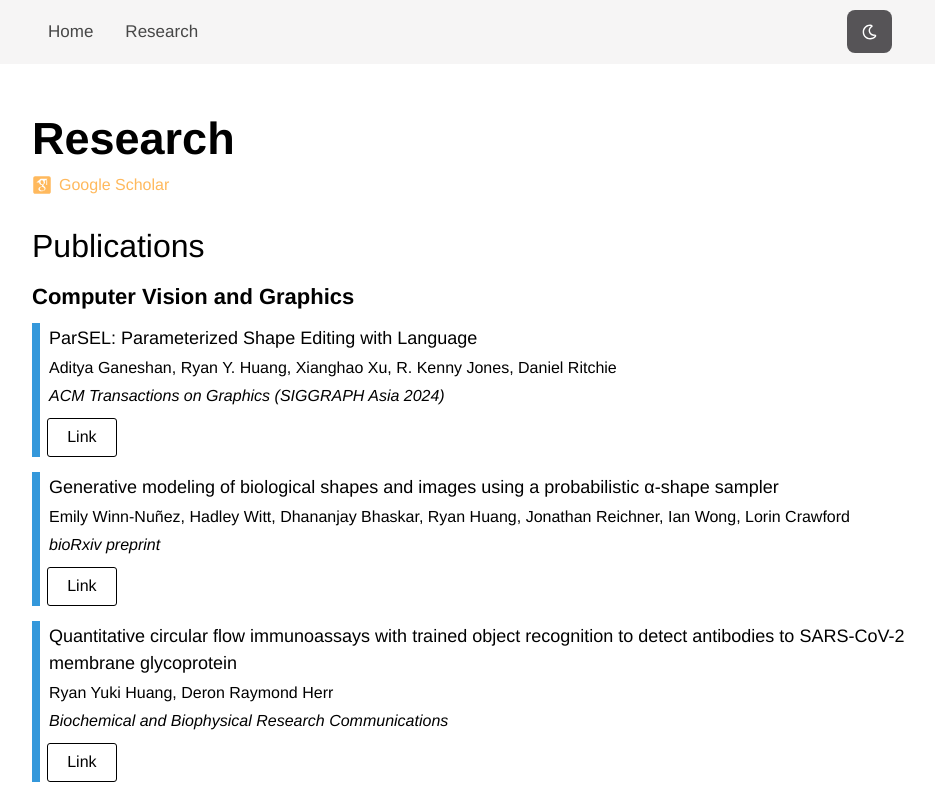
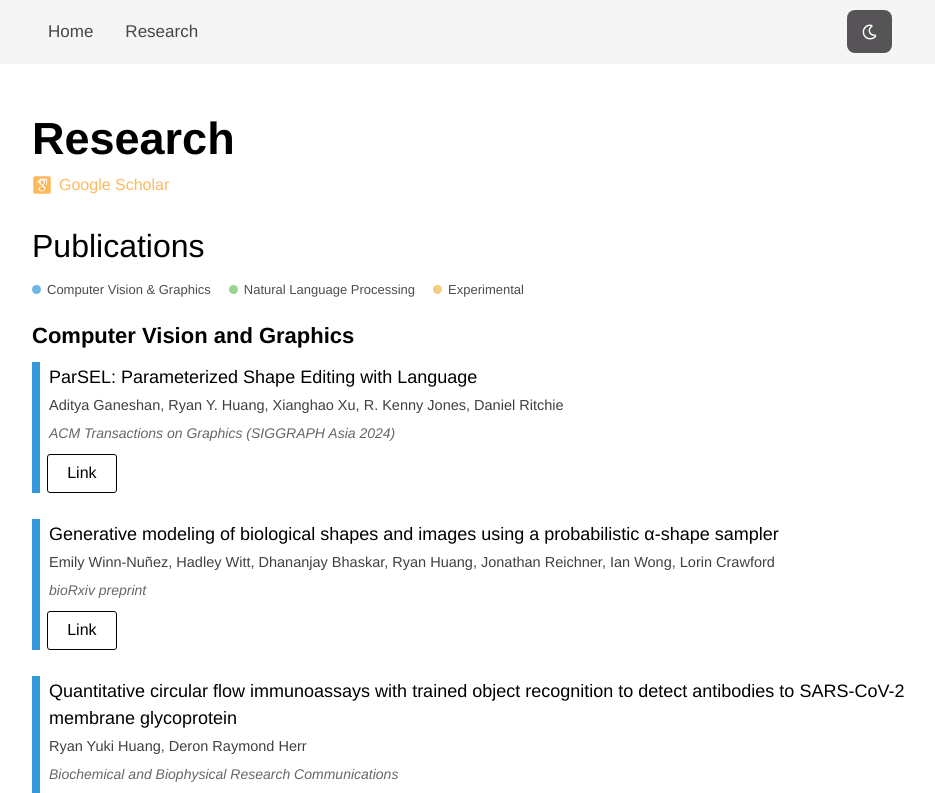
Before and after one commit to ryanhuang8/ryanhuang.dev, a React (Vite) app: page /research in a window 1280 px wide. Shown: the top 793 px of the page, without its empty margins (178-1113 px from the left). Built offline with nearby package versions, Linux system fonts and the light colour scheme; a web font is replaced by a local one.

Commit message:
feat: theme changes and research page fixes

```diff
--- a/src/components/ThemeContext.tsx
+++ b/src/components/ThemeContext.tsx
@@ -1,4 +1,4 @@
-import { createContext, useContext, useState, useEffect, ReactNode } from 'react';
+import { createContext, useContext, useState, ReactNode } from 'react';
 
 interface ThemeContextProps {
   theme: string;
@@ -11,21 +11,22 @@ interface ThemeProviderProps {
   children: ReactNode;
 }
 
+const getInitialTheme = (): string => {
+  const savedTheme = localStorage.getItem('theme');
+  if (savedTheme) {
+    return savedTheme;
+  }
+  return window.matchMedia('(prefers-color-scheme: dark)').matches ? 'dark' : 'light';
+};
+
 export const ThemeProvider: React.FC<ThemeProviderProps> = ({ children }) => {
-  const [theme, setTheme] = useState<string>('light');
+  const [theme, setTheme] = useState<string>(getInitialTheme);
 
   const toggleTheme = () => {
     const newTheme = theme === 'light' ? 'dark' : 'light';
     setTheme(newTheme);
     localStorage.setItem('theme', newTheme);
   };
-
-  useEffect(() => {
-    const savedTheme = localStorage.getItem('theme');
-    if (savedTheme) {
-      setTheme(savedTheme);
-    }
-  }, []);
 
   return (
     <ThemeContext.Provider value={{ theme, toggleTheme }}>
--- a/src/pages/Research.tsx
+++ b/src/pages/Research.tsx
@@ -19,6 +19,20 @@ function Research() {
       <div className="column">
         <ResearchIntro />
         <div className="research-subtitle">Publications</div>
+        <div className="research-legend">
+          <div className="research-legend-item">
+            <span className="research-legend-dot" style={{ backgroundColor: "#3498db" }}></span>
+            Computer Vision &amp; Graphics
+          </div>
+          <div className="research-legend-item">
+            <span className="research-legend-dot" style={{ backgroundColor: "#72bf6a" }}></span>
+            Natural Language Processing
+          </div>
+          <div className="research-legend-item">
+            <span className="research-legend-dot" style={{ backgroundColor: "#e8bb4c" }}></span>
+            Experimental
+          </div>
+        </div>
         <div className="research-subtitle2">Computer Vision and Graphics</div>
         <ResearchBox
           title="ParSEL: Parameterized Shape Editing with Language"
--- a/src/styles/research.css
+++ b/src/styles/research.css
@@ -36,12 +36,34 @@
   margin-bottom: 10px;
 }
 
+.research-legend {
+  display: flex;
+  flex-wrap: wrap;
+  gap: 18px;
+  margin-bottom: 20px;
+  font-size: 13px;
+  opacity: 0.7;
+}
+
+.research-legend-item {
+  display: flex;
+  align-items: center;
+  gap: 6px;
+}
+
+.research-legend-dot {
+  width: 9px;
+  height: 9px;
+  border-radius: 50%;
+  flex-shrink: 0;
+}
+
 .research-box {
   width: 100%; /* Set your desired width */
   position: relative;
   display: flex;
   flex-direction: column;
-  margin-bottom: 15px;
+  margin-bottom: 26px;
 }
 
 .highlight {
@@ -67,6 +89,8 @@
   padding: 2px;
   display: flex;
   flex-wrap: wrap;
+  opacity: 0.75;
+  font-size: 14.5px;
 }
 
 .research-journal {
@@ -75,6 +99,9 @@
   display: flex;
   flex-wrap: wrap;
   font-style: italic;
+  opacity: 0.6;
+  font-size: 14px;
+  margin-top: 2px;
 }
 
 .research-links {
--- a/src/styles/start.css
+++ b/src/styles/start.css
@@ -12,7 +12,7 @@
 }
 
 .title-intro.light {
-  background-color: #fcf8f2;
+  background-color: #e6e4e464;
 }
 
 .title-intro.dark {
@@ -104,12 +104,19 @@
 .project-img {
   display: flex;
   width: 250px;
-  height: 150px;
-  object-fit: cover;
+  aspect-ratio: 5 / 3;
   border-radius: 20px;
-  border: 0.2px solid rgba(33, 37, 42, 0.275);
+  border: 1px solid rgba(33, 37, 42, 0.12);
   overflow: hidden;
-  /* justify-content: center; */
+}
+
+.project-box.light .project-img {
+  background-color: #f2f0ea;
+}
+
+.project-box.dark .project-img {
+  background-color: #2a2e33;
+  border-color: rgba(255, 255, 255, 0.1);
 }
 
 .extra-description {
@@ -137,12 +144,10 @@
 }
 
 .image {
-  max-height: 175px;
+  width: 100%;
+  height: 100%;
   object-fit: cover;
-  margin-left: auto;
-  margin-right: auto;
   display: block;
-  width: 250px;
 }
 
 .modal-overlay {
--- a/src/styles/themetoggle.css
+++ b/src/styles/themetoggle.css
@@ -26,3 +26,8 @@
 .theme-toggle.dark:hover {
     background-color: #e4a551;
 }
+
+.theme-toggle:focus-visible {
+    outline: 2px solid #ffb95d;
+    outline-offset: 2px;
+}
```
